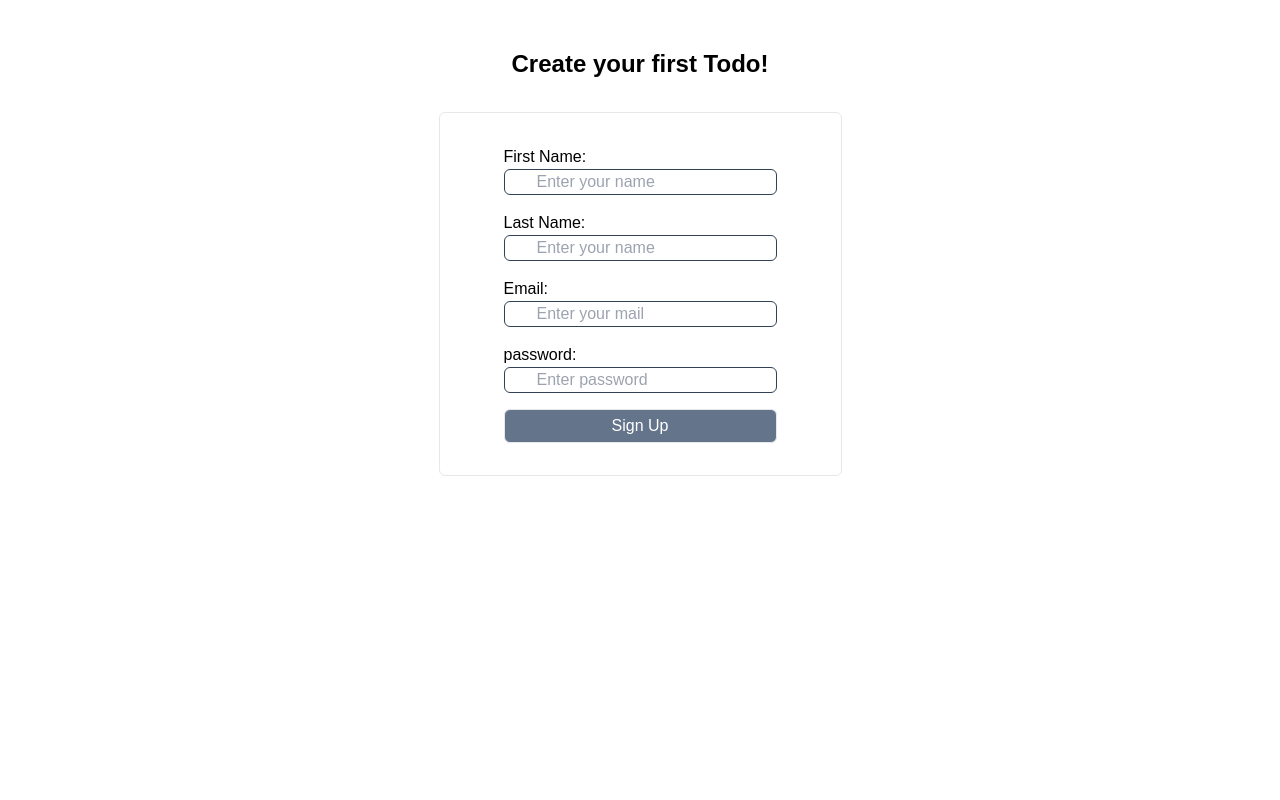
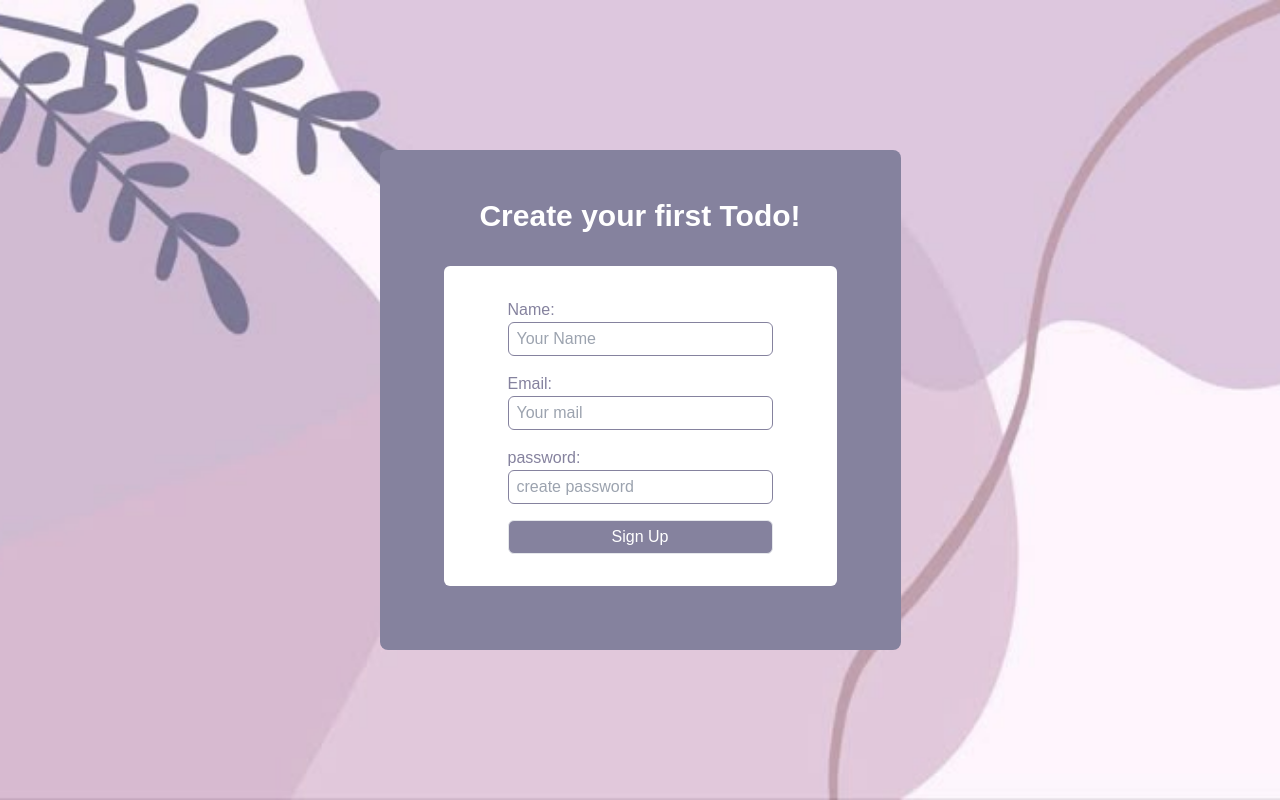
Before and after one commit to singh-ritu/firebasetodos, a Next.js app: page /signup in a window 1280 px wide. Built offline with nearby package versions, Linux system fonts and the light colour scheme.

Commit message:
feat: Altered UI

```diff
--- /dev/null
+++ b/app/components/input.js
@@ -0,0 +1,21 @@
+import React from "react";
+
+const Input = ({
+  type = "text",
+  placeholder,
+  value,
+  onChange,
+  className = "",
+}) => {
+  return (
+    <input
+      type={type}
+      placeholder={placeholder}
+      value={value}
+      onChange={onChange}
+      className={`pl-2 p-0 py-1 px-12 border border-[#85829e] text-[#84829e] rounded-md mb-4 outline-none ${className}`}
+    />
+  );
+};
+
+export default Input;
--- a/app/page.js
+++ b/app/page.js
@@ -11,13 +11,14 @@ import {
 import { useRouter } from "next/navigation";
 import { saveTodo } from "./utils/saveTodo";
 import { fetchTodos } from "./utils/fetchTodo";
+import Input from "./components/input";
 
 export default function Home() {
   const [userName, setUserName] = useState("");
   const router = useRouter();
   const [input, setInput] = useState("");
   const [todos, setTodos] = useState([]);
-  const [todo, setTodo] = useState("");
+  // const [todo, setTodo] = useState("");
 
   useEffect(() => {
     const unsubscribe = onAuthStateChanged(auth, async user => {
@@ -25,7 +26,7 @@ export default function Home() {
         // Fetch user details
         const userDoc = await getDoc(doc(db, "users", user.uid));
         if (userDoc.exists()) {
-          setUserName(userDoc.data().name);
+          setUserName(userDoc.data().FirstName);
         }
 
         // ✅ Fetch only the logged-in user's todos
@@ -52,36 +53,39 @@ export default function Home() {
   };
 
   return (
-    <div className="flex items-center justify-center flex-col m-8">
-      <h1 className="font-bold text-4xl mt-4">
-        Welcome {userName} to your Todos,{" "}
+    <div className="flex items-center justify-center flex-col bg-[url('/bg.jpeg')] bg-cover bg-center h-screen">
+      <div className="bg-[#85829e] rounded-lg p-10">
+        <h1 className="font-bold text-3xl mt-4 text-white">
+          Organize Your Day, One Task at a Time!{" "}
         </h1>
-      <div className="flex flex-col border hover:border-black px-16 py-8  m-8 rounded-md">
-        <label for="todos">Enter your Todo:</label>
-        <input
+        <div className="flex flex-col border-[#dcc5de] bg-white px-16 py-8 m-8 rounded-md">
+          <label for="todos" className="text-[#85829e]">
+            Enter your Todo:
+          </label>
+          <Input
             onChange={e => setInput(e.target.value)}
             type="text"
             value={input}
             placeholder="next todo"
-          className="px-8 border border-slate-700 rounded-md mb-4"
           />
           <div>
             <ul>
               {todos.map((todo, index) => (
                 <div
                   key={index}
-                className="border border-slate-700 p-2 mb-2 rounded-md">
-                <h1>{todo}</h1>
+                  className="border border-[#85829e] p-2 mb-2 rounded-md">
+                  <h1 className="text-[#85829e]">{todo}</h1>
                 </div>
               ))}
             </ul>
           </div>
           <button
-          className="border rounded-md bg-slate-500 text-white py-1"
+            className="border rounded-md bg-[#85829e] text-white py-1"
             onClick={handleSave}>
             Save
           </button>
         </div>
       </div>
+    </div>
   );
 }
--- a/app/signin/page.js
+++ b/app/signin/page.js
@@ -9,6 +9,7 @@ import {
   doc,
   getDoc,
 } from "../../firebase/firebaseconfig";
+import Input from "../components/input";
 
 function SignIn() {
   const [email, setEmail] = useState("");
@@ -42,35 +43,42 @@ function SignIn() {
   };
 
   return (
-    <div className="flex items-center justify-center flex-col m-8">
-      <h2 className="font-bold text-2xl mt-4">Welcome Back To Your Todos!</h2>
+    <div className="flex items-center justify-center flex-col bg-[url('/bg.jpeg')] bg-cover bg-center h-screen">
+      <div className="bg-[#85829e] rounded-lg p-8 text-center">
+        <h2 className="font-bold text-3xl mt-4 text-white">
+          Welcome Back To Your Todos!
+        </h2>
         <form
-        className="flex flex-col border hover:border-black px-16 py-8  m-8 rounded-md"
+          className="flex flex-col border-[#85829e] bg-white hover:border-black px-16 py-8 m-8 rounded-md"
           onSubmit={handleLogin}>
-        <label htmlFor="email">Email:</label>
-        <input
+          <label htmlFor="email" className="text-[#85829e] text-left">
+            Email:
+          </label>
+
+          <Input
+            onChange={e => setEmail(e.target.value)}
             type="text"
-          placeholder="Enter your email"
+            placeholder="Your Mail"
             value={email}
-          onChange={e => setEmail(e.target.value)}
-          className="px-8 border border-slate-700 rounded-md mb-4"
           />
-        <label htmlFor="password">Password:</label>
-        <input
-          type="password"
-          placeholder="Enter password"
+          <label htmlFor="password" className="text-[#85829e] text-left">
+            Password:
+          </label>
+          <Input
+            onChange={e => setPassword(e.target.value)}
+            type="text"
+            placeholder="Your Password"
             value={password}
-          onChange={e => setPassword(e.target.value)}
-          className="px-8 border border-slate-700 rounded-md mb-4"
           />
           {error && <p className="text-red-500">{error}</p>}
           <button
-          className="border rounded-md bg-slate-500 text-white py-1"
+            className="border rounded-md bg-[#85829e] text-white py-1"
             type="submit">
             Log In
           </button>
         </form>
       </div>
+    </div>
   );
 }
 
--- a/app/signup/page.js
+++ b/app/signup/page.js
@@ -8,10 +8,10 @@ import {
   addUserToFirestore,
 } from "../../firebase/firebaseconfig";
 import { useRouter } from "next/navigation";
+import Input from "../components/input";
 
 function Signup() {
-  const [FirstName, setFirstName] = useState("");
-  const [LastName, setLastName] = useState("");
+  const [Name, setName] = useState("");
 
   const [email, setEmail] = useState("");
   const [password, setPassword] = useState("");
@@ -32,9 +32,9 @@ function Signup() {
       );
       const user = userCredential.user;
 
-      await updateProfile(user, { displayName: name });
+      await updateProfile(user, { displayName: FirstName });
 
-      await addUserToFirestore(user.uid, { name, email });
+      await addUserToFirestore(user.uid, { FirstName, email });
 
       console.log("User signed up:", userCredential.user);
       setSuccess("Signup successful!");
@@ -49,48 +49,49 @@ function Signup() {
   };
 
   return (
-    <div className="flex items-center justify-center flex-col m-8">
-      <h2 className="font-bold text-2xl mt-4">Create your first Todo!</h2>
+    <div className="flex items-center justify-center flex-col bg-[url('/bg.jpeg')] bg-cover bg-center h-screen">
+      <div className="bg-[#85829e] rounded-lg p-8 text-center">
+        <h2 className="font-bold text-3xl mt-4 text-white">
+          Create your first Todo!
+        </h2>
         {error && <p className="text-red-500">{error}</p>}
         {success && <p className="text-green-500">{success}</p>}
         <form
           onSubmit={handleSignUp}
-        className="flex flex-col border hover:border-black px-16 py-8  m-8 rounded-md">
-        <label for="name">First Name:</label>
-        <input
-          placeholder="Enter your name"
+          className="flex flex-col border-[#85829e] bg-white hover:border-black px-16 py-8  m-8 rounded-md">
+          <label for="name" className="text-[#85829e] text-left">
+            Name:
+          </label>
+          <Input
+            onChange={e => setName(e.target.value)}
             type="text"
-          onChange={e => setName(e.target.value)}
-          className="px-8 border border-slate-700 rounded-md mb-4"
+            placeholder="Your Name"
           />
-        <label for="name">Last Name:</label>
-        <input
-          placeholder="Enter your name"
+
+          <label for="email" className="text-[#85829e] text-left">
+            Email:
+          </label>
+          <Input
+            onChange={e => setEmail(e.target.value)}
             type="text"
-          onChange={e => setName(e.target.value)}
-          className="px-8 border border-slate-700 rounded-md mb-4"
+            placeholder="Your mail"
           />
-        <label for="email">Email:</label>
-        <input
-          placeholder="Enter your mail"
-          type="text"
-          onChange={e => setEmail(e.target.value)}
-          className="px-8 border border-slate-700 rounded-md mb-4"
-        />
-        <label for="password">password:</label>
-        <input
-          placeholder="Enter password"
+          <label for="password" className="text-[#85829e] text-left">
+            password:
+          </label>
+          <Input
+            onChange={e => setPassword(e.target.value)}
             type="password"
-          onChange={e => setPassword(e.target.value)}
-          className="px-8 border border-slate-700 rounded-md mb-4"
+            placeholder="create password"
           />
           <button
-          className="border rounded-md bg-slate-500 text-white py-1"
+            className="border rounded-md bg-[#85829e] text-white py-1"
             type="submit">
             Sign Up
           </button>
         </form>
       </div>
+    </div>
   );
 }
 
```
Also changed, not shown: public/bg.jpeg (added). Lines whose indentation alone changed are shown as unchanged.
